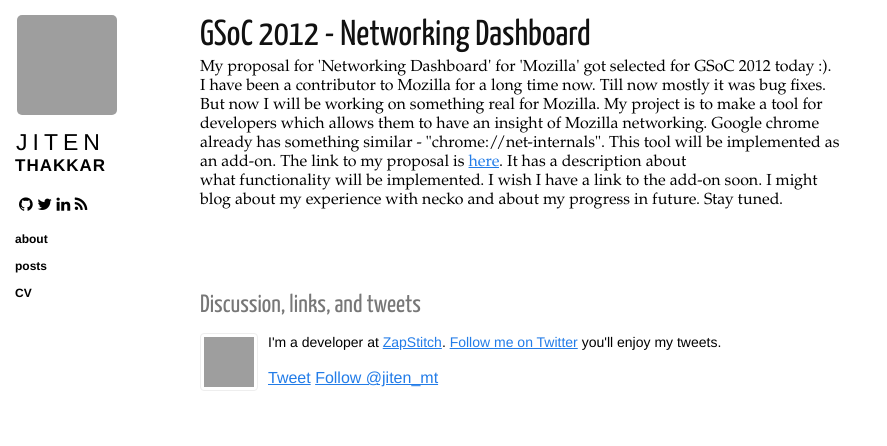
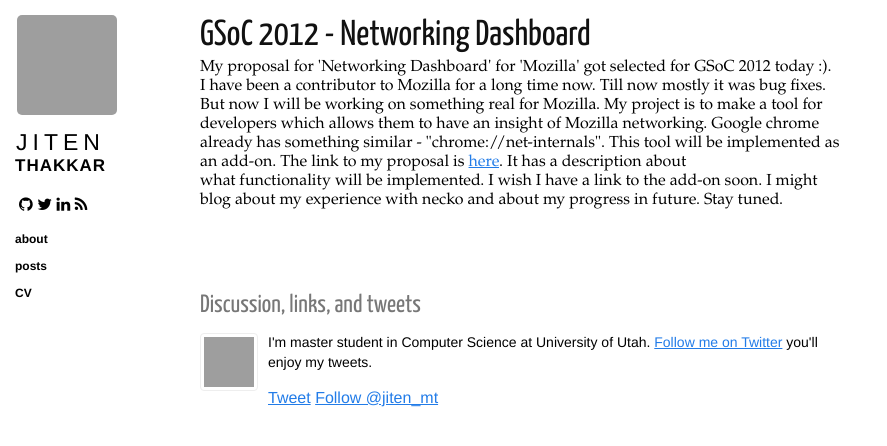
Before and after one commit to jiten-thakkar/jiten-thakkar.github.io, a Jekyll site: the page built from _posts/2012-04-24-gsoc-2012-networking-dashboard.html, in a window 1280 px wide, cut to the strip 0-446 px from the top of the page. Shown: the whole strip, without its empty margins (0-887 px from the left). Built offline with Jekyll 4.4.1, drawn with Linux system fonts in a browser that asks for light colours; nearby versions of some CDN libraries; Markdown is read by kramdown in place of the engine named in the settings; comment, search, counter and statistics services are not loaded; grey boxes are pictures that could not be loaded.

Commit message:
Updated current status

```diff
--- a/_layouts/post.html
+++ b/_layouts/post.html
@@ -18,7 +18,7 @@
       </a>
 
       <p>
-        I'm a developer at <a href="http://www.zapstitch.com"  target="_blank">ZapStitch</a>. <a href="https://twitter.com/{{ site.twitter }}" target="_blank">Follow me on Twitter</a> you'll enjoy my tweets.</p>
+        I'm master student in Computer Science at University of Utah. <a href="https://twitter.com/{{ site.twitter }}" target="_blank">Follow me on Twitter</a> you'll enjoy my tweets.</p>
 
       <a href="http://twitter.com/share" class="twitter-share-button" data-count="none" data-via="{{ site.twitter }}">Tweet</a>
       <a href="http://twitter.com/{{ site.twitter }}" class="twitter-follow-button" data-show-count="false">Follow @{{ site.twitter }}</a>
```
